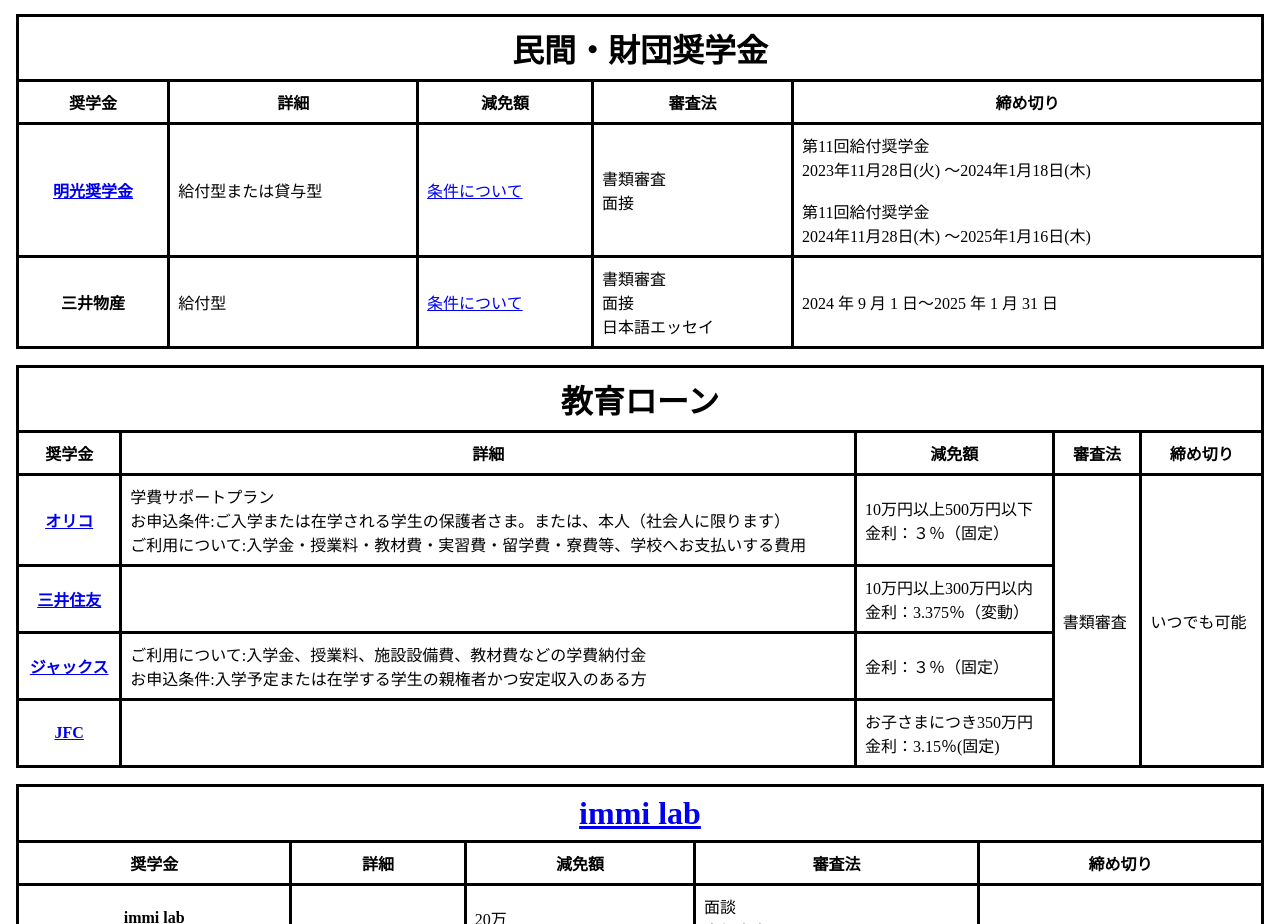
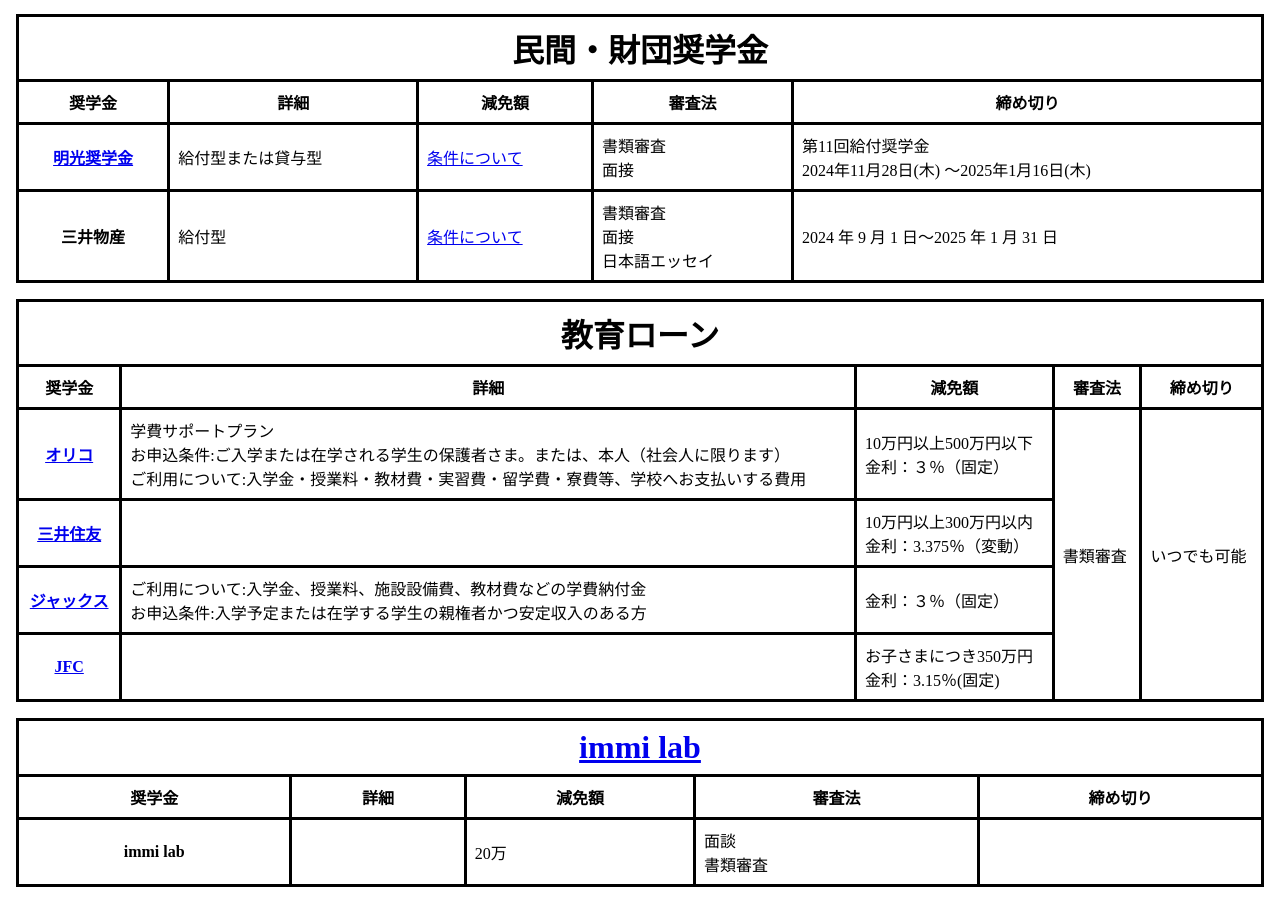
Before and after one commit to ERKHDK/Bolsas-e-Preparamento, a plain HTML site: page index.html in a window 1280 px wide. Shown: the part 968-1892 px from the top of the page. After the commit the page ends 1871 px from the top, so only its background shows below. Drawn offline with Linux system fonts and the light colour scheme.

Commit message:
Update index.html

```diff
--- a/index.html
+++ b/index.html
@@ -109,8 +109,7 @@
                 <td>給付型または貸与型</td>
                 <td><a href="http://www.meiko-zaidan.jp/program/resultdetail/id/13" target="_blank">条件について</a></td>
                 <td>書類審査<br>面接</td>
-                <td>第11回給付奨学金<br>2023年11月28日(火) ～2024年1月18日(木) <br><br>
-                    第11回給付奨学金<br>2024年11月28日(木) ～2025年1月16日(木)</td>
+                <td>第11回給付奨学金<br>2024年11月28日(木) ～2025年1月16日(木)</td>
             </tr>
             <tr id="Bolsa">
                 <th>三井物産</th>
```
